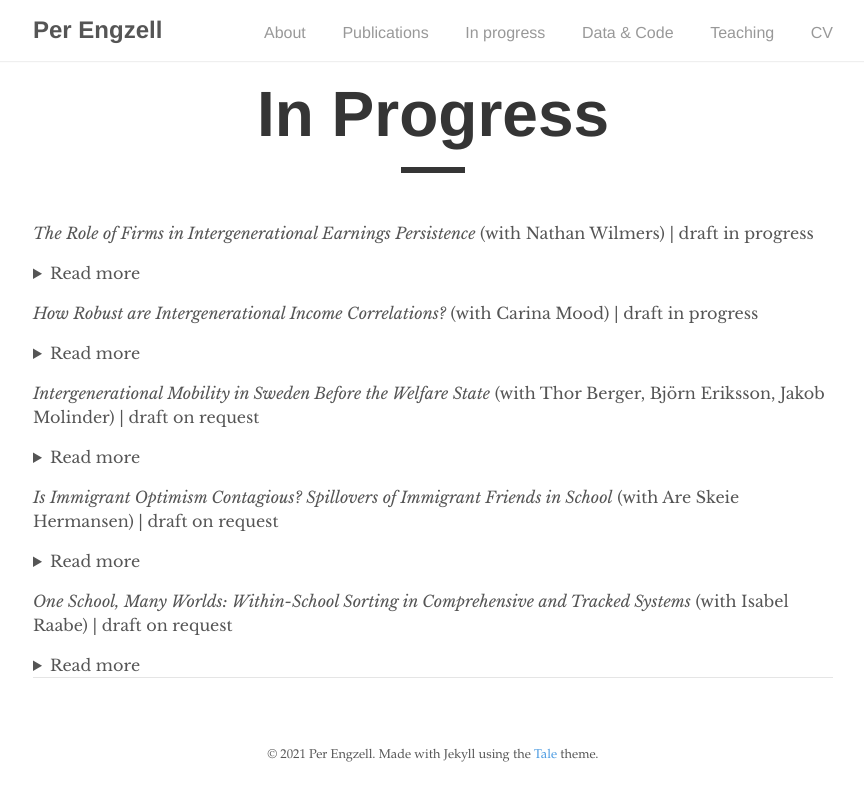
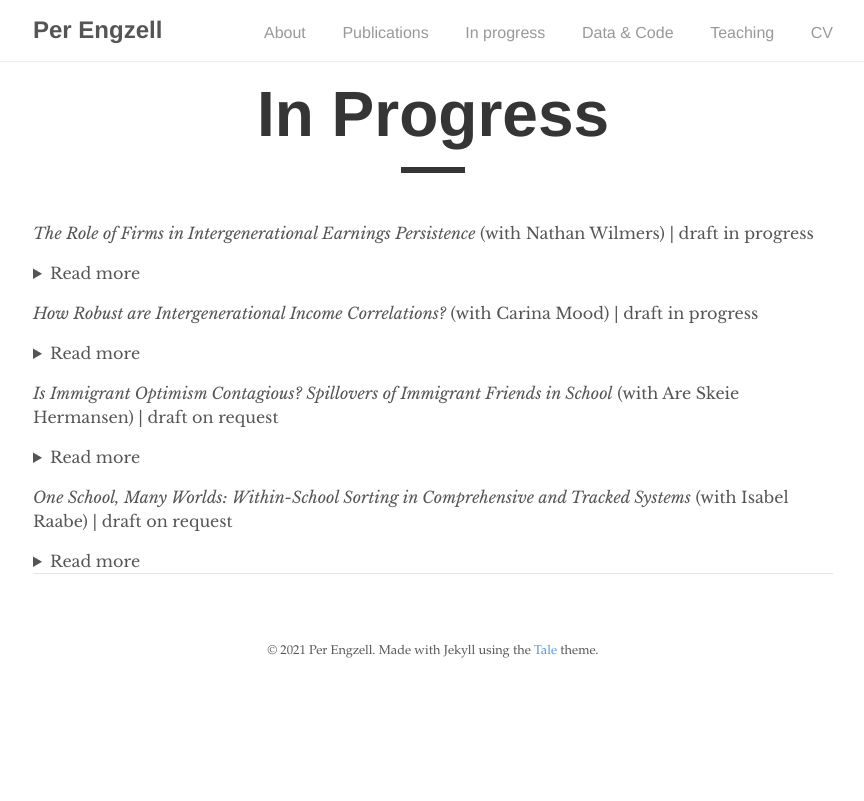
Before and after one commit to pengzell/pengzell.github.io, a Jekyll site: the page built from _pages/inprogress.md, in a window 1280 px wide. Shown: the top 801 px of the page, without its empty margins (207-1071 px from the left). Built offline with Jekyll 4.4.1, drawn with Linux system fonts in a browser that asks for light colours.

Commit message:
Update inprogress.md

```diff
--- a/_pages/inprogress.md
+++ b/_pages/inprogress.md
@@ -17,13 +17,6 @@ permalink: /inprogress/
 Recent work highlights how "researcher degrees of freedom" – undisclosed flexibility in research design – can give rise to varying results. The study of income mobility is no exception, with decisions ranging over income concept, unit of observation, functional form, treatment of outliers, etc. Using Swedish data on the population of children born 1960–1976, we exhaust a model space of several hundred thousands specifications to answer three questions. What is the range of reasonable estimates? Which specification fits data best? How sensitive are estimated trends? Linear correlations fit better than rank correlations, while log-log correlations (and hence, elasticities) fit poorly and behave erratically over time. Even with more robust measures of association, different income definitions follow opposing trends: increasing persistence in family income and women's earnings, flat or decreasing in men's earnings.
 </details>
 
-*Intergenerational Mobility in Sweden Before the Welfare State* (with Thor Berger, Björn Eriksson, Jakob Molinder)
-| draft on request
-<details>
-<summary>Read more</summary>
-This paper provides the first nationally representative estimates of intergenerational occupational mobility in Sweden prior to rise of the welfare state. We create linked samples of fathers and sons using 19th- and 20th-century population census data. Sweden was more mobile than other European countries prior to the outbreak of World War I and mobility rates exceeded those observed in Europe and the United States in the post-World War II era. Comparing historical mobility patterns, we show that Sweden's pattern of mobility was more similar to the Americas, demonstrating the absence of a clear divide in mobility between the Old and New World. Leveraging geographic variation within Sweden, we provide suggestive evidence that its high levels of mobility is explained by exceptionally rapid economic growth and high cross-regional mobility at the time.
-</details>
-
 *Is Immigrant Optimism Contagious? Spillovers of Immigrant Friends in School* (with Are Skeie Hermansen)
 | draft on request
 <details>
```
